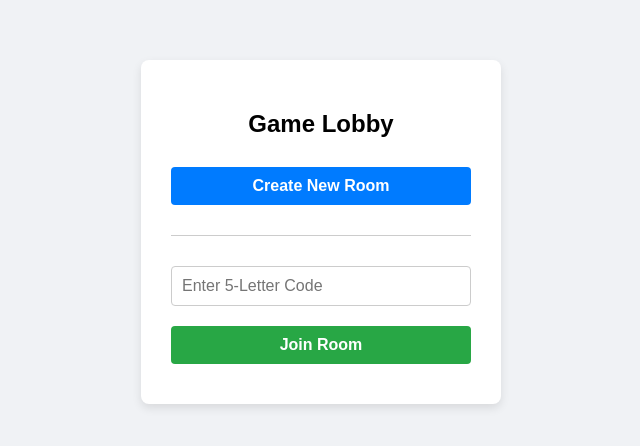
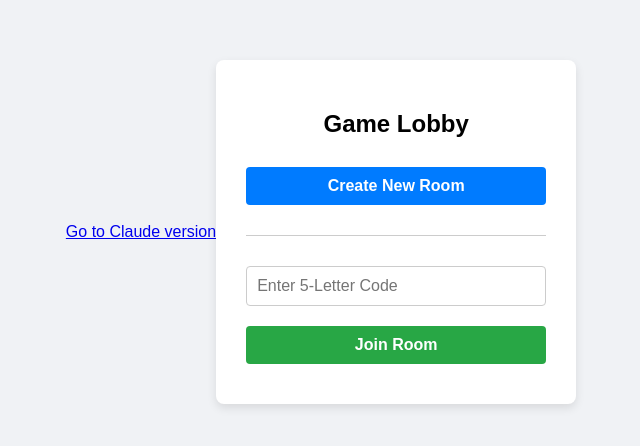
Before and after one commit to muoooo/Recorder, a website: page index.html in a window 1280 px wide. Shown: the part 168-614 px from the top of the page, without its empty margins (319-959 px from the left). Drawn offline with nearby package versions, Linux system fonts and the light colour scheme; no server answers.

Commit message:
added buttons to go between

```diff
--- a/index.html
+++ b/index.html
@@ -70,7 +70,7 @@
 </head>
 
 <body>
-
+    <a href="/claude.html">Go to Claude version</a>
     <!-- SCREEN 1: LOBBY ENTRY -->
     <div id="lobbyScreen" class="card">
         <h2>Game Lobby</h2>
```
Also changed, not shown: claude.html (+1 -1 lines).
